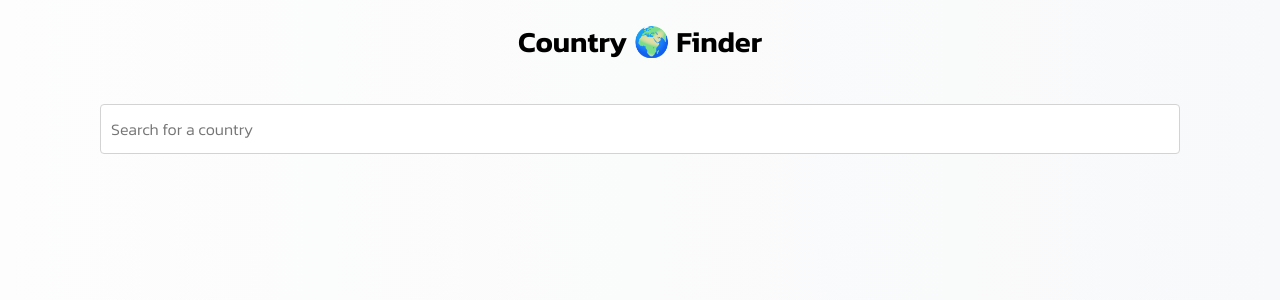
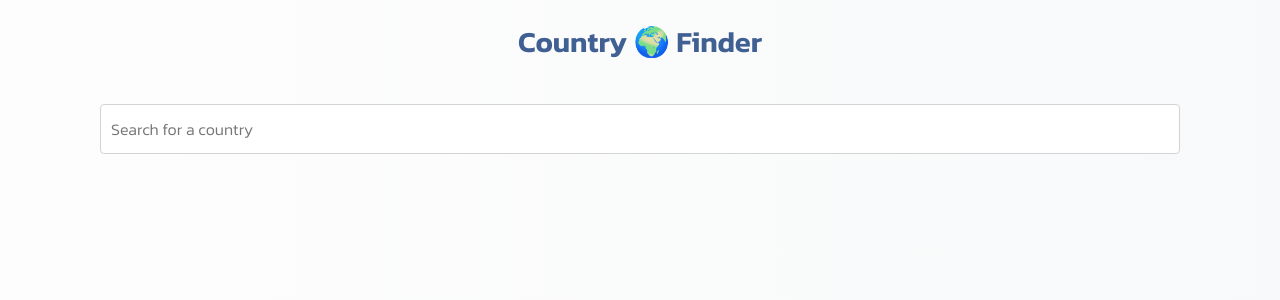
Before and after one commit to Bar-Barina/country-finder, a Next.js app: page / in a window 1280 px wide. Shown: the top 300 px of the page. Built offline with nearby package versions, Linux system fonts and the light colour scheme; no server answers.

Commit message:
changed app header color

```diff
--- a/src/app/assets/styles/basics/_base.scss
+++ b/src/app/assets/styles/basics/_base.scss
@@ -13,7 +13,6 @@ body {
   position: relative;
   margin: 0;
   min-height: 100vh;
-  // color: $mainColor;
   padding: 0 100px;
   background: linear-gradient(to right, #fdfdfd, #f8f9fa);
   &.no-scroll {
--- a/src/app/assets/styles/components/_appHeader.scss
+++ b/src/app/assets/styles/components/_appHeader.scss
@@ -4,4 +4,5 @@
   padding: 20px;
   font-weight: bolder;
   font-family: kanit-semibold;
+  color: $mainColor;
 }
```
